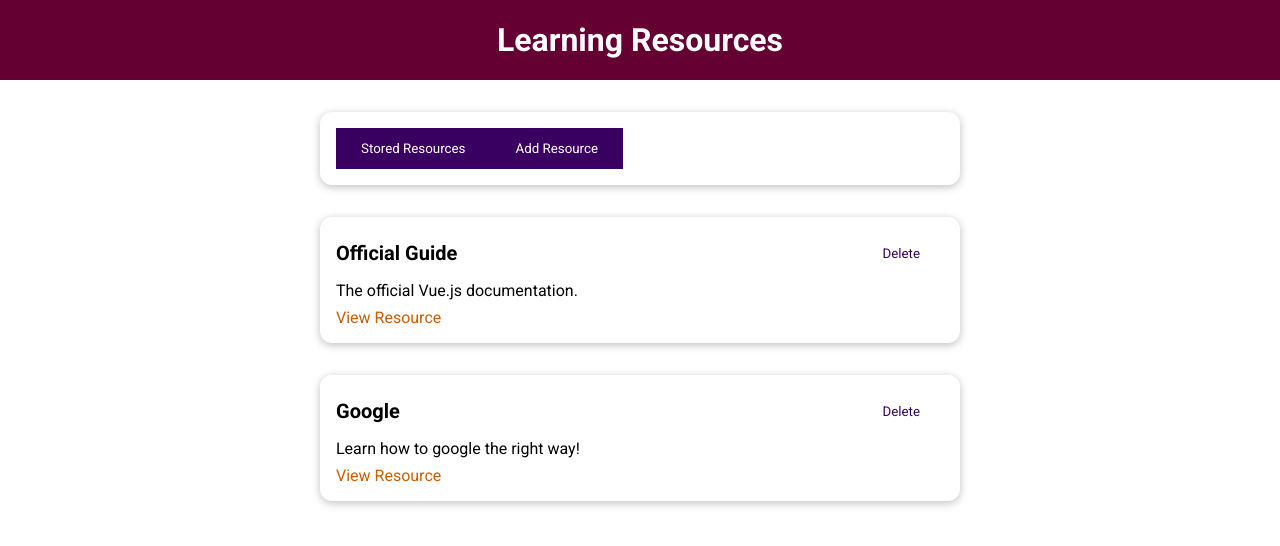
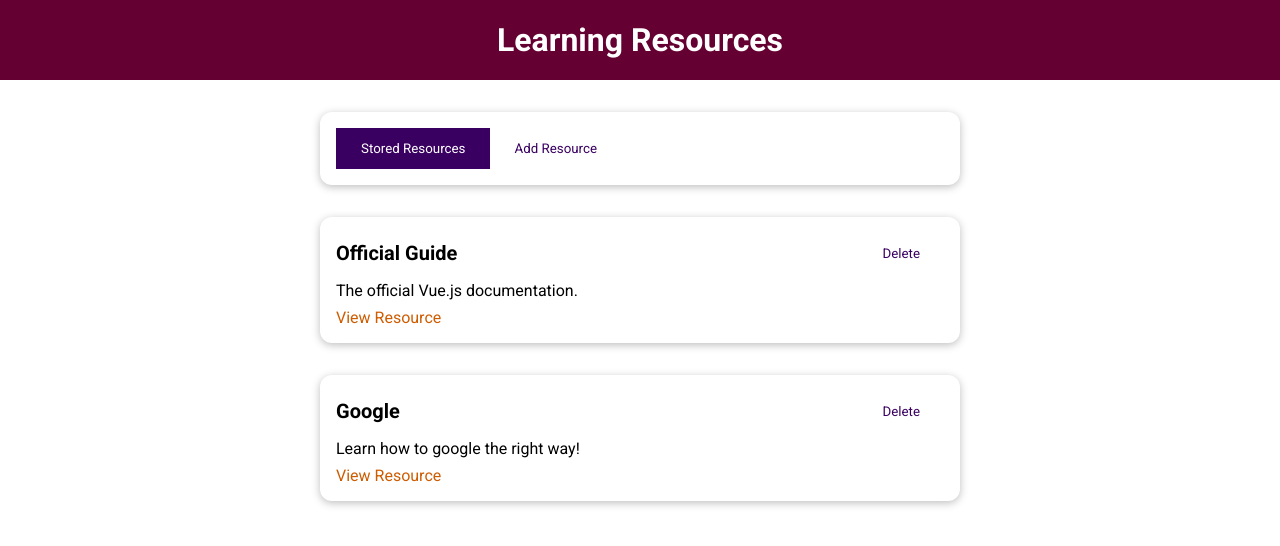
Before and after one commit to MaxDrljic/Learning-Resources-App, a Vue app: page / in a window 1280 px wide. Shown: the top 546 px of the page. Built offline with nearby package versions, Linux system fonts and the light colour scheme.

Commit message:
Added computed methods for buttons in TheResource component

```diff
--- a/src/components/learning-resources/TheResource.vue
+++ b/src/components/learning-resources/TheResource.vue
@@ -1,7 +1,7 @@
 <template>
     <base-card>
-        <base-button @click="setSelectedTab('stored-resources')">Stored Resources</base-button>
-        <base-button @click="setSelectedTab('add-resource')">Add Resource</base-button>
+        <base-button @click="setSelectedTab('stored-resources')" :mode="storedResButtonMode">Stored Resources</base-button>
+        <base-button @click="setSelectedTab('add-resource')" :mode="addResButtonMode">Add Resource</base-button>
     </base-card>
     <component :is="selectedTab"></component>
 </template>
@@ -39,6 +39,14 @@
             resources: this.storedResources
         }
     },
+    computed: {
+        storedResButtonMode() {
+            return this.selectedTab === 'stored-resources' ? null : 'flat';
+        },
+        addResButtonMode() {
+           return this.selectedTab === 'add-resource' ? null : 'flat';
+        }
+    },
     methods: {
         setSelectedTab(tab) {
             this.selectedTab = tab;
```
